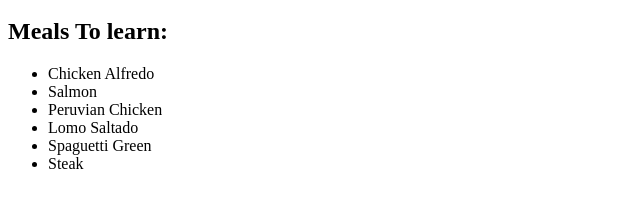
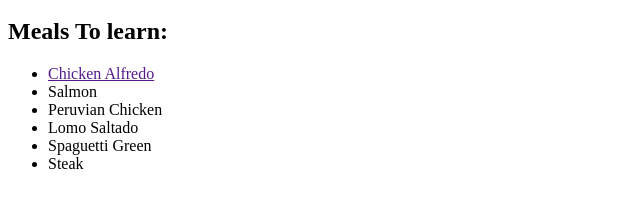
Before and after one commit to jgranizo/OdinProject, a plain HTML site: page goals/food.html in a window 1280 px wide. Shown: the part 147-354 px from the top of the page, 0-640 px from the left. Drawn offline with Linux system fonts and the light colour scheme.

Commit message:
update food.html
Adding link to see if it will work on lisit

```diff
--- a/goals/food.html
+++ b/goals/food.html
@@ -11,7 +11,7 @@
         </p1>
         <h2>Meals To learn:</h2>
         <ul>
-            <a><li>Chicken Alfredo</li></a>
+            <li><a href = "">Chicken Alfredo</a></li>
             <li>Salmon</li>
             <li>Peruvian Chicken</li>
             <li>Lomo Saltado</li>
```
